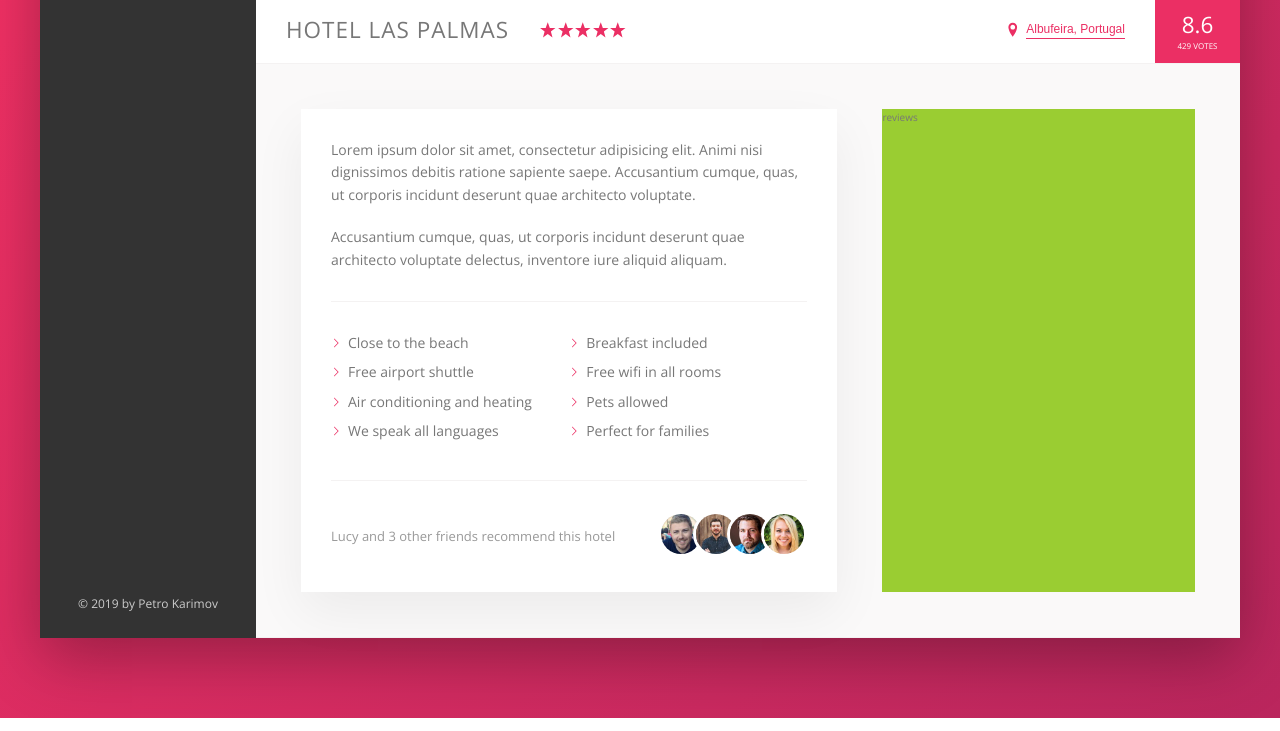
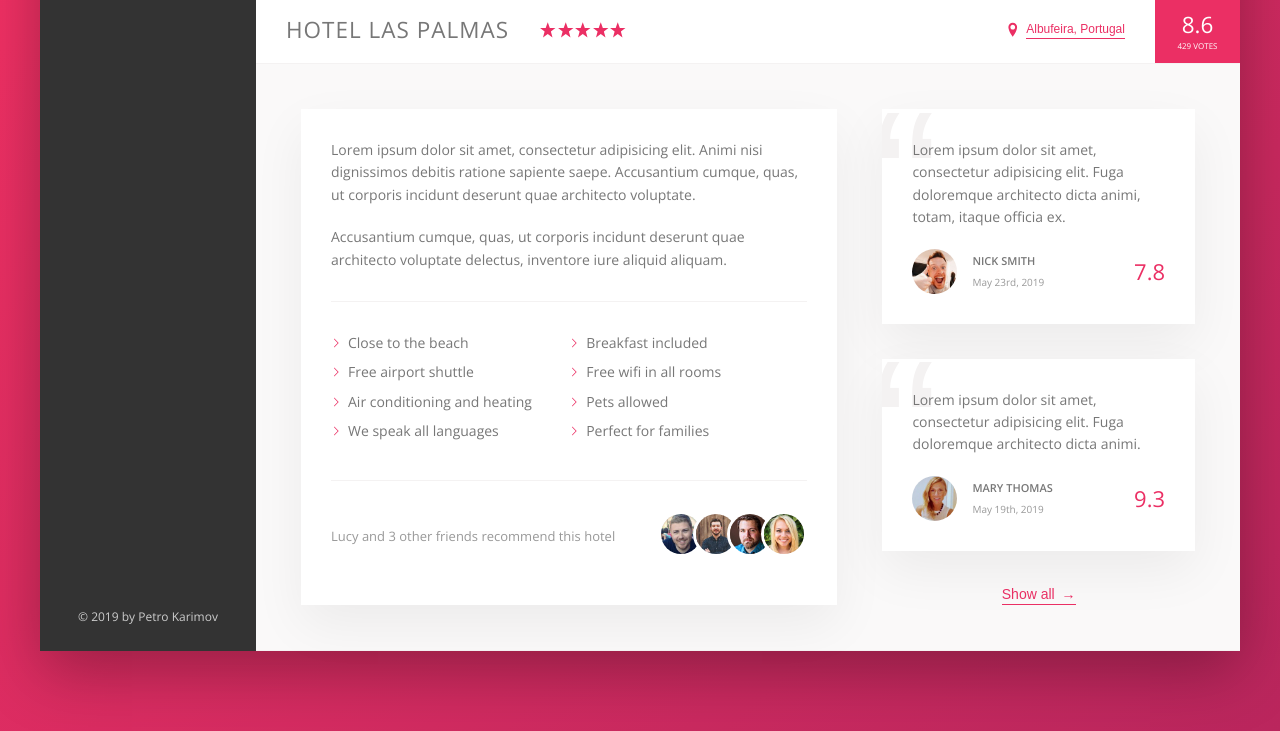
Before and after one commit to PittMadison/Trillo, a website: page index.html in a window 1280 px wide. Shown: the part 538-1269 px from the top of the page. Drawn offline with nearby package versions, Linux system fonts and the light colour scheme.

Commit message:
description section styling finished

```diff
--- a/index.html
+++ b/index.html
@@ -133,8 +133,11 @@
                 </div>
                 <div class="detail">
                     <div class="description">
-                        <p class="paragraph">Lorem ipsum dolor sit amet, consectetur adipisicing elit. Animi nisi dignissimos debitis ratione sapiente saepe. Accusantium cumque, quas, ut corporis incidunt deserunt quae architecto voluptate.</p>
-                        <p class="paragraph">Accusantium cumque, quas, ut corporis incidunt deserunt quae architecto voluptate delectus, inventore iure aliquid aliquam.</p>
+                        <p class="paragraph">Lorem ipsum dolor sit amet, consectetur adipisicing elit. Animi nisi
+                            dignissimos debitis ratione sapiente saepe. Accusantium cumque, quas, ut corporis incidunt
+                            deserunt quae architecto voluptate.</p>
+                        <p class="paragraph">Accusantium cumque, quas, ut corporis incidunt deserunt quae architecto
+                            voluptate delectus, inventore iure aliquid aliquam.</p>
                         <ul class="list">
                             <li class="list__item">Close to the beach</li>
                             <li class="list__item">Breakfast included</li>
@@ -155,12 +158,42 @@
                             </div>
                         </div>
                     </div>
-                    <div class="user-reviews">
-                        reviews
-                    </div>
+                    <figure class="user-reviews">
+                        <figure class="review">
+                            <blockquote class="review__text">
+                                Lorem ipsum dolor sit amet, consectetur adipisicing elit. Fuga doloremque architecto
+                                dicta animi, totam, itaque officia ex.
+                            </blockquote>
+                            <figcaption class="review__user">
+                                <img src="./img/user-1.jpg" alt="User photo" class="review__photo">
+                                <div class="review__user-box">
+                                    <p class="review__user-name">Nick Smith</p>
+                                    <p class="review__user-date">May 23rd, 2019</p>
+                                </div>
+                                <div class="review__rating">7.8</div>
+                            </figcaption>
+                        </figure>
+                        <figure class="review">
+                            <blockquote class="review__text">
+                                Lorem ipsum dolor sit amet, consectetur adipisicing elit. Fuga doloremque architecto
+                                dicta animi.
+                            </blockquote>
+                            <figcaption class="review__user">
+                                <img src="./img/user-2.jpg" alt="User photo" class="review__photo">
+                                <div class="review__user-box">
+                                    <p class="review__user-name">Mary Thomas</p>
+                                    <p class="review__user-date">May 19th, 2019</p>
+                                </div>
+                                <div class="review__rating">9.3</div>
+                            </figcaption>
+                        </figure>
+                        <button class="btn-inline">Show all <span>&rarr;</span></button>
+                    </figure>
+
                 </div>
-            </main>
         </div>
+        </main>
+    </div>
     </div>
 </body>
 
--- a/sass/_components.scss
+++ b/sass/_components.scss
@@ -278,8 +278,17 @@
     cursor: pointer;
     transition: all .2s;
 
+    & span {
+        margin-left: 3px;
+        transition: margin-left .2s;
+    }
+
     &:hover {
         color: var(--color-grey-dark-1);
+
+        span {
+            margin-left: 8px;
+        }
     }
 
     &:focus {
@@ -371,8 +380,69 @@
     &__count {
         margin-right: auto;
     }
+}
 
-    &__friends {
+//REVIEWS
+
+.review {
+    background-color: #fff;
+    box-shadow: var(--shadow-light);
+    padding: 3rem;
+    margin-bottom: 3.5rem;
+    position: relative;
+    overflow: hidden;
+
+    &__text {
+        margin-bottom: 2rem;
+        position: relative;
+        z-index: 10;
+    }
+
+    &__user {
+        display: flex;
+        align-items: center;
+    }
+
+    &__photo {
+        height: 4.5rem;
+        width: 4.5rem;
+        border-radius: 50%;
+        margin-right: 1.5rem;
+    }
+
+    &__user-box {
+        margin-right: auto;
+    }
+
+    &__user-name {
+        font-size: 1.1rem;
+        font-weight: 600;
+        text-transform: uppercase;
+        margin-bottom: .4rem;
+    }
+
+    &__user-date {
+        font-size: 1rem;
+        color: var(--color-grey-dark-3);
+    }
+
+    &__rating {
+        color: var(--color-primary);
+        font-size: 2.2rem;
+        font-weight: 300;
+    }
+
+    &::before {
+        content: '\201C';
+        display: block;
+        position: absolute;
+        top: -2.75rem;
+        left: -1rem;
+        line-height: 1;
+        font-size: 20rem;
+        color: var(--color-grey-light-2);
+        font-family: sans-serif;
+        z-index: 1;
 
     }
 }
--- a/sass/_layout.scss
+++ b/sass/_layout.scss
@@ -33,10 +33,12 @@
 
 .hotel-view {
     background-color: #fff;
+
     flex: 1;
 }
 
 .detail {
+    font-size: 1.4rem;
     display: flex;
     padding: 4.5rem;
     background-color: var(--color-grey-light-1);
@@ -44,7 +46,6 @@
 }
 
 .description {
-    font-size: 1.4rem;
     background-color: #fff;
     flex: 0 0 60%;
     margin-right: 4.5rem;
@@ -53,6 +54,9 @@
 }
 
 .user-reviews {
-    background-color: yellowgreen;
+    display: flex;
+    flex-direction: column;
+    align-items: center;
+
     flex: 1;
 }
```
Also changed, not shown: css/style.comp.css.
